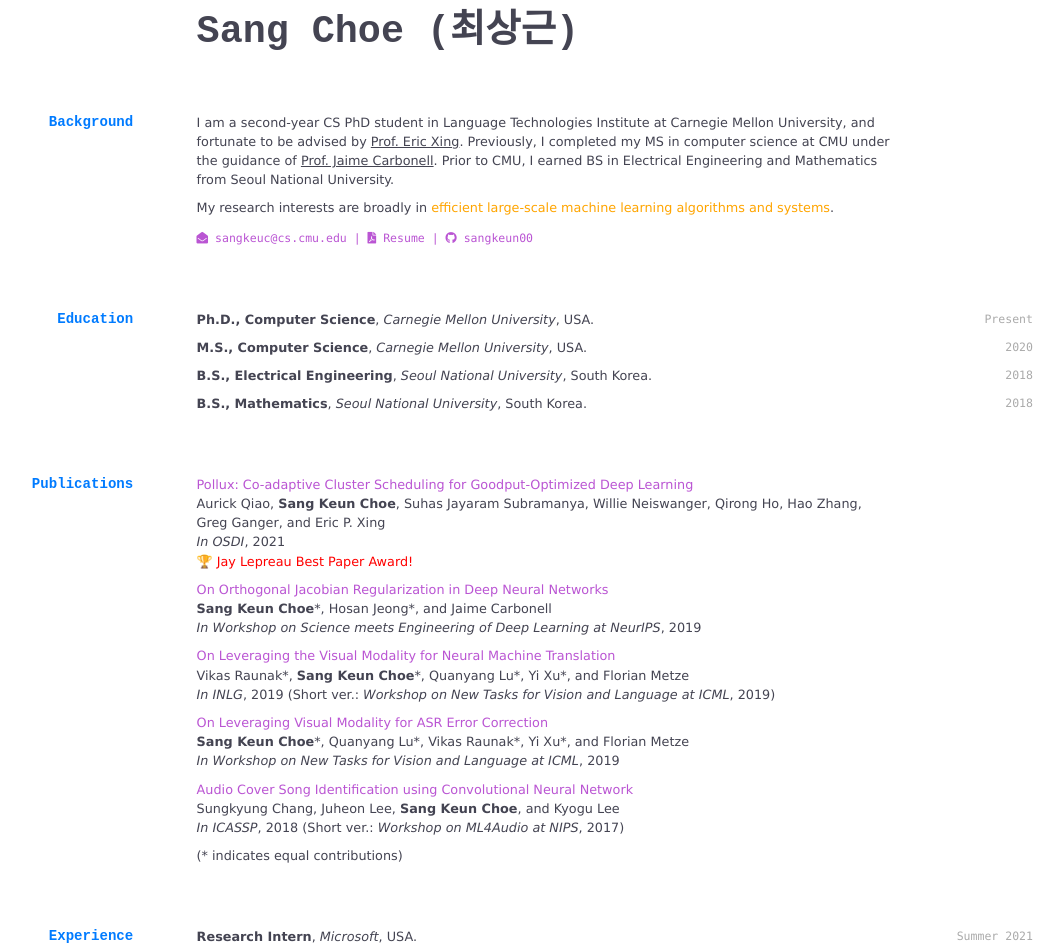
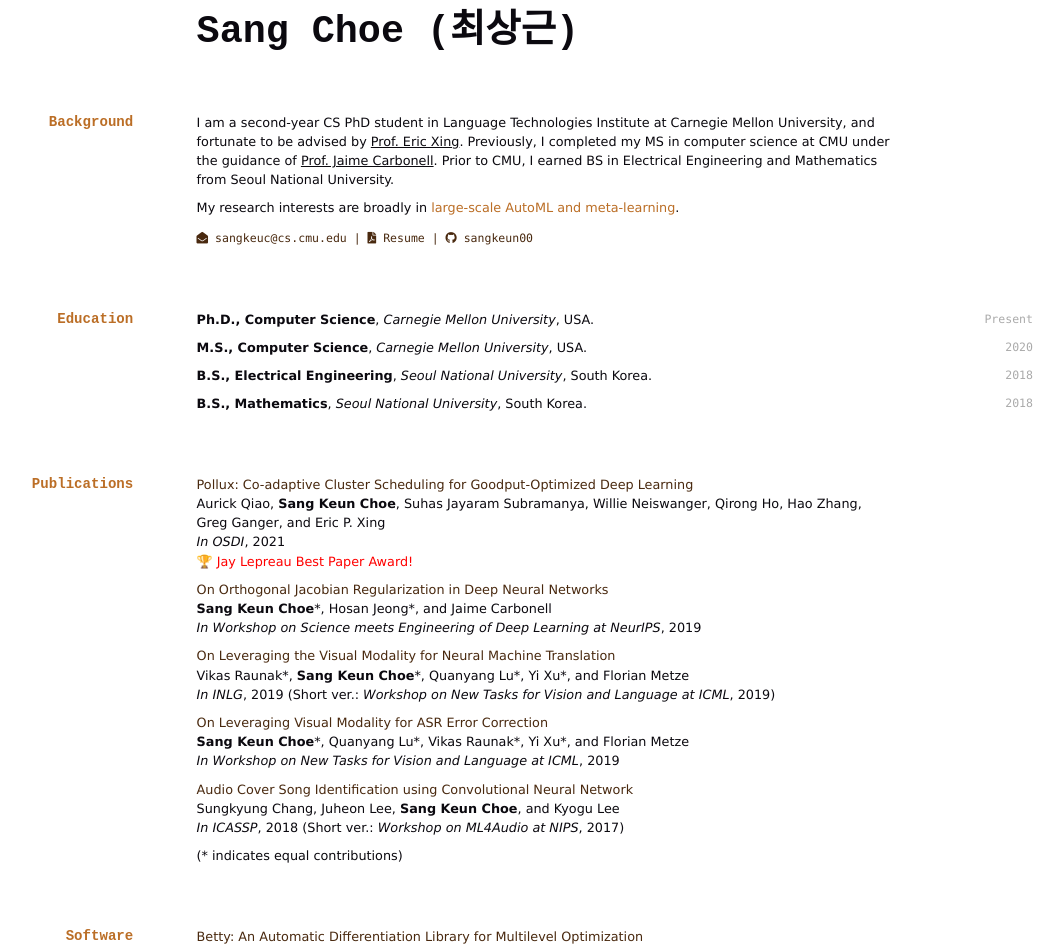
Before and after one commit to sangkeun00/sangkeun00.github.io, a Jekyll site: the page built from index.md, in a window 1280 px wide. Shown: the top 952 px of the page, without its empty margins (133-1197 px from the left). Built offline with Jekyll 4.4.1, drawn with Linux system fonts in a browser that asks for light colours; nearby versions of some CDN libraries; a style sheet for code colours, icons or effects is not loaded.

Commit message:
color scheme change

```diff
--- a/index.md
+++ b/index.md
@@ -7,7 +7,7 @@
 ## Background
 I am a second-year CS PhD student in Language Technologies Institute at Carnegie Mellon University, and fortunate to be advised by <a href="http://www.cs.cmu.edu/~epxing/">Prof. Eric Xing</a>. Previously, I completed my MS in computer science at CMU under the guidance of <a href="https://www.cs.cmu.edu/~jgc/">Prof. Jaime Carbonell</a>. Prior to CMU, I earned BS in Electrical Engineering and Mathematics from Seoul National University.
 
-My research interests are broadly in <font color="FFA500">efficient large-scale machine learning algorithms and systems</font>.
+My research interests are broadly in <font color="bb6e26">large-scale AutoML and meta-learning</font>.
 
 <!--<a href="sangkeuc@cs.cmu.edu">sangkeuc@cs.cmu.edu</a>-->
 
@@ -37,17 +37,21 @@
 ## Publications
 
 <!--*Publication list also available [in Google Scholar](https://scholar.google.fi/citations?user=FvYhWOAAAAAJ). Asterisks indicate student lead authors.*-->
-<a href="https://sangkeun00.github.io" style="color:#BA55D3; text-decoration:none" onmouseover="this.style.color='#39f'; this.style.textDecoration='none'" onmouseout="this.style.color='#BA55D3'; this.style.textDecoration='none'">Pollux: Co-adaptive Cluster Scheduling for Goodput-Optimized Deep Learning</a><br>Aurick Qiao, **Sang Keun Choe**, Suhas Jayaram Subramanya, Willie Neiswanger, Qirong Ho, Hao Zhang, Greg Ganger, and Eric P. Xing<br>*In OSDI*, 2021<br>&#x1F3C6; <span style="color:red">Jay Lepreau Best Paper Award!</span>
+<a href="https://arxiv.org/abs/2008.12260" style="color:#49290f; text-decoration:none" onmouseover="this.style.color='#ffc45f'; this.style.textDecoration='none'" onmouseout="this.style.color='#49290f'; this.style.textDecoration='none'">Pollux: Co-adaptive Cluster Scheduling for Goodput-Optimized Deep Learning</a><br>Aurick Qiao, **Sang Keun Choe**, Suhas Jayaram Subramanya, Willie Neiswanger, Qirong Ho, Hao Zhang, Greg Ganger, and Eric P. Xing<br>*In OSDI*, 2021<br>&#x1F3C6; <span style="color:red">Jay Lepreau Best Paper Award!</span>
 
-<a href="https://sites.google.com/view/sedl-workshop/past-editions/2019-main/2019-contributed-posters?authuser=0" style="color:#BA55D3; text-decoration:none" onmouseover="this.style.color='#39f'; this.style.textDecoration='none'" onmouseout="this.style.color='#BA55D3'; this.style.textDecoration='none'">On Orthogonal Jacobian Regularization in Deep Neural Networks</a><br>**Sang Keun Choe**&#42;, Hosan Jeong&#42;, and Jaime Carbonell<br>*In Workshop on Science meets Engineering of Deep Learning at NeurIPS*, 2019
+<a href="https://sites.google.com/view/sedl-workshop/past-editions/2019-main/2019-contributed-posters?authuser=0" style="color:#49290f; text-decoration:none" onmouseover="this.style.color='#ffc45f'; this.style.textDecoration='none'" onmouseout="this.style.color='#49290f'; this.style.textDecoration='none'">On Orthogonal Jacobian Regularization in Deep Neural Networks</a><br>**Sang Keun Choe**&#42;, Hosan Jeong&#42;, and Jaime Carbonell<br>*In Workshop on Science meets Engineering of Deep Learning at NeurIPS*, 2019
 
-<a href="https://arxiv.org/pdf/1910.02754.pdf" style="color:#BA55D3; text-decoration:none" onmouseover="this.style.color='#39f'; this.style.textDecoration='none'" onmouseout="this.style.color='#BA55D3'; this.style.textDecoration='none'">On Leveraging the Visual Modality for Neural Machine Translation</a><br>Vikas Raunak&#42;, **Sang Keun Choe**&#42;, Quanyang Lu&#42;, Yi Xu&#42;, and Florian Metze<br>*In INLG*, 2019 (Short ver.: *Workshop on New Tasks for Vision and Language at ICML*, 2019)
+<a href="https://arxiv.org/pdf/1910.02754.pdf" style="color:#49290f; text-decoration:none" onmouseover="this.style.color='#ffc45f'; this.style.textDecoration='none'" onmouseout="this.style.color='#49290f'; this.style.textDecoration='none'">On Leveraging the Visual Modality for Neural Machine Translation</a><br>Vikas Raunak&#42;, **Sang Keun Choe**&#42;, Quanyang Lu&#42;, Yi Xu&#42;, and Florian Metze<br>*In INLG*, 2019 (Short ver.: *Workshop on New Tasks for Vision and Language at ICML*, 2019)
 
-<a href="https://srvk.github.io/how2-challenge/assets/authors/TH2_paper_7.pdf" style="color:#BA55D3; text-decoration:none" onmouseover="this.style.color='#39f'; this.style.textDecoration='none'" onmouseout="this.style.color='#BA55D3'; this.style.textDecoration='none'">On Leveraging Visual Modality for ASR Error Correction</a><br> **Sang Keun Choe**&#42;, Quanyang Lu&#42;, Vikas Raunak&#42;, Yi Xu&#42;, and Florian Metze<br>*In Workshop on New Tasks for Vision and Language at ICML*, 2019
+<a href="https://srvk.github.io/how2-challenge/assets/authors/TH2_paper_7.pdf" style="color:#49290f; text-decoration:none" onmouseover="this.style.color='#ffc45f'; this.style.textDecoration='none'" onmouseout="this.style.color='#49290f'; this.style.textDecoration='none'">On Leveraging Visual Modality for ASR Error Correction</a><br> **Sang Keun Choe**&#42;, Quanyang Lu&#42;, Vikas Raunak&#42;, Yi Xu&#42;, and Florian Metze<br>*In Workshop on New Tasks for Vision and Language at ICML*, 2019
 
-<a href="https://arxiv.org/abs/1712.00166" style="color:#BA55D3; text-decoration:none" onmouseover="this.style.color='#39f'; this.style.textDecoration='none'" onmouseout="this.style.color='#BA55D3'; this.style.textDecoration='none'">Audio Cover Song Identification using Convolutional Neural Network</a><br>Sungkyung Chang, Juheon Lee, **Sang Keun Choe**, and Kyogu Lee<br>*In ICASSP*, 2018 (Short ver.: *Workshop on ML4Audio at NIPS*, 2017)
+<a href="https://arxiv.org/abs/1712.00166" style="color:#49290f; text-decoration:none" onmouseover="this.style.color='#ffc45ff'; this.style.textDecoration='none'" onmouseout="this.style.color='#49290f'; this.style.textDecoration='none'">Audio Cover Song Identification using Convolutional Neural Network</a><br>Sungkyung Chang, Juheon Lee, **Sang Keun Choe**, and Kyogu Lee<br>*In ICASSP*, 2018 (Short ver.: *Workshop on ML4Audio at NIPS*, 2017)
 
 (&#42; indicates equal contributions)
+
+
+## Software
+<a href="https://arxiv.org/abs/2008.12260" style="color:#49290f; text-decoration:none" onmouseover="this.style.color='#ffc45f'; this.style.textDecoration='none'" onmouseout="this.style.color='#49290f'; this.style.textDecoration='none'">Betty: An Automatic Differentiation Library for Multilevel Optimization</a>
 
 
 ## Experience
@@ -92,7 +96,7 @@
 
 ## Miscellaneous
 
-I spend most of *my spare time* playing with my lil pupper, Betty. (<a href="https://www.instagram.com/bettyberry___" style="color:#BA55D3; text-decoration:none"><i class="fab fa-instagram"></i> bettyberry___</a>)
+I spend most of *my spare time* playing with my lil pupper, Betty. (<a href="https://www.instagram.com/bettyberry___" style="color:#49290f; text-decoration:none"><i class="fab fa-instagram"></i> bettyberry___</a>)
 
 <img src="./assets/betty.jpg" alt="betty" width="59%" height="auto">
 
--- a/media/cv-print.css
+++ b/media/cv-print.css
@@ -135,7 +135,7 @@
 
 h2 {
 	font-size: 1.1em;
-	color: #a00;
+	color: #A7226E;
 	margin-top: 2em;
 	position: relative;
 	top: 1.2em;
--- a/media/cv-screen.css
+++ b/media/cv-screen.css
@@ -59,7 +59,7 @@
 	font-family: Avenir,Verdana,sans-serif;
 	margin-top: 1em;
 	margin-left: 1em;
-	color: #444452;
+	color: #0b090f;
 }
 
 p {
@@ -136,7 +136,7 @@
 
 h2 {
 	font-size: 1.1em;
-	color: #007bff;
+	color: #bb6e26;
 	margin-top: 3em;
 	position: relative;
 	top: 1.4em;
@@ -159,14 +159,14 @@
 }
 
 a:hover {
-	color:#39f
+	color:#ffc45f
 }
 
 #webaddress {
 	margin-top: 1em;
 	position: relative;
 	left: 25%;
-	color: #BA55D3;
+	color: #49290f;
 	font-family: Monaco,Menlo,monospace,sans-serif;
 	font-size: 90%;
 }
```
